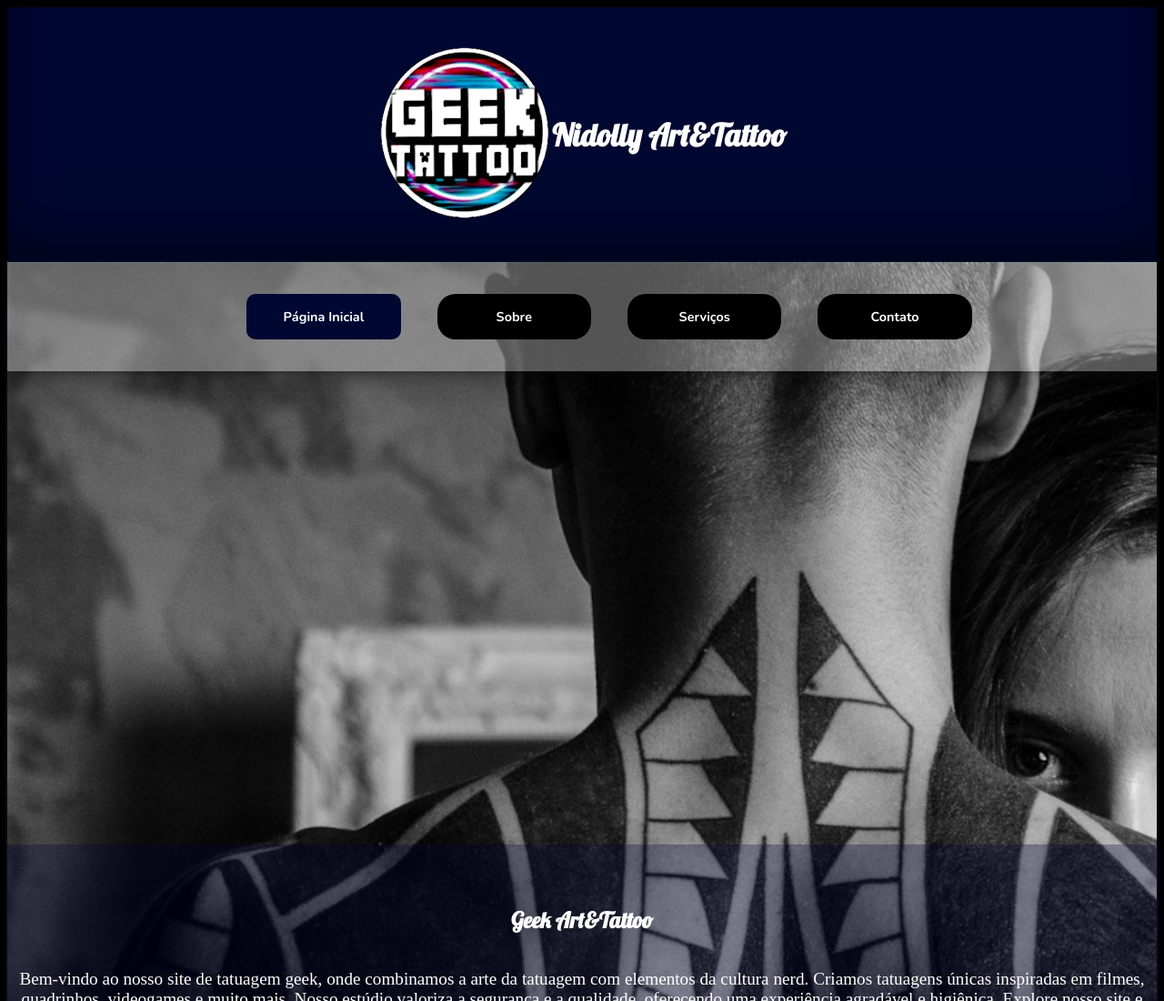
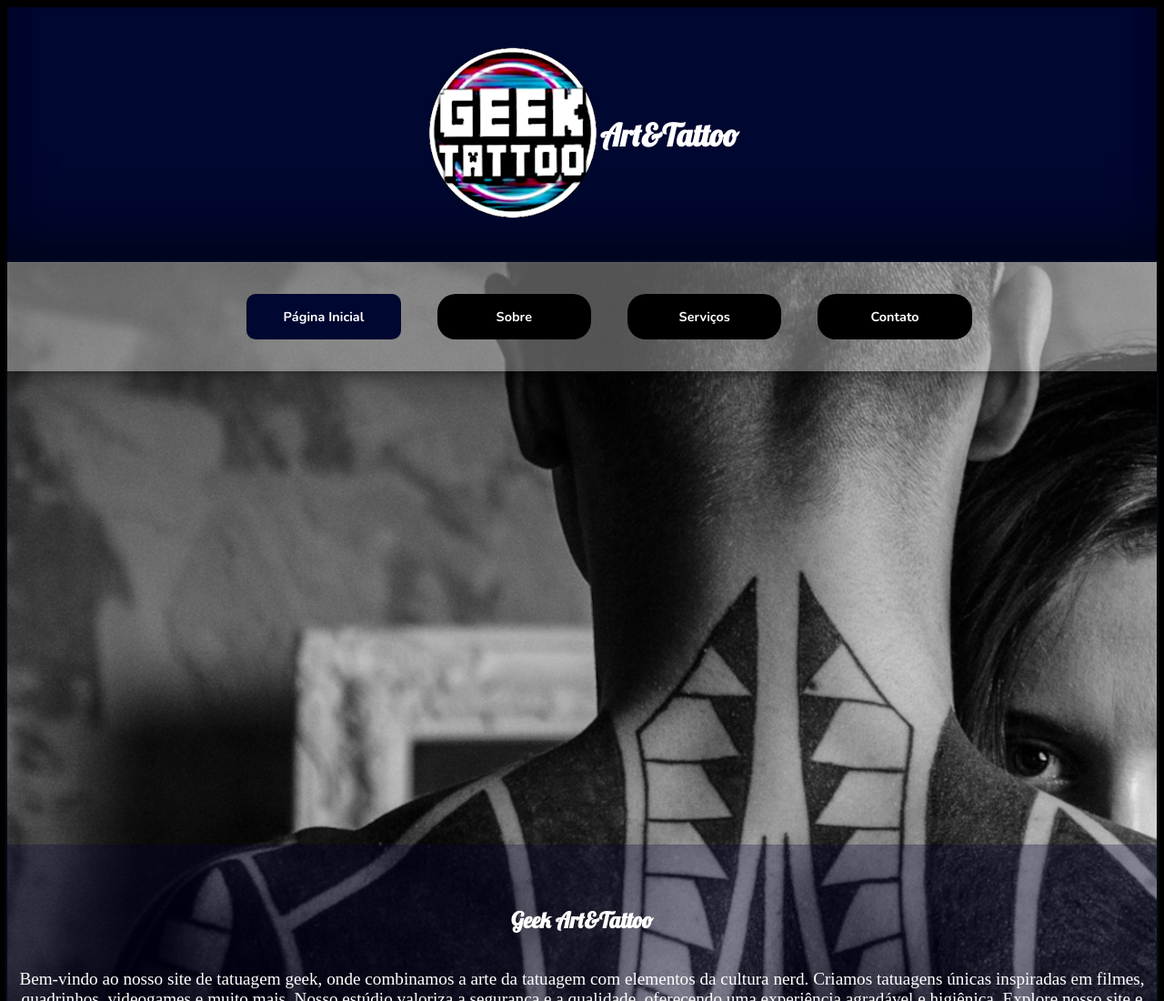
Before and after one commit to Thiago-taroliv/Trabalho-Reni--ofc-, a plain HTML site: page index.html in a window 1280 px wide. Shown: the top 1100 px of the page at 91% size. Drawn offline with nearby package versions, Linux system fonts and the light colour scheme; a web font is replaced by a local one.

Commit message:
Commit do Samuel Rosa

```diff
--- a/css/styleantigo.css
+++ b/css/styleantigo.css
@@ -124,7 +124,7 @@ header p{
 }
 
 #tattoos h2{
-    margin border-bottom: 20px;
+    margin border-bottom: 21px;
 }
 
 #fotos img {
--- a/index.html
+++ b/index.html
@@ -20,10 +20,10 @@
         <div id="header" class="header">
 
 
-                <div class="logo">
+                <div class="logo sla">
                     <img src="img/favicon/logo.png" alt="logo">
                 </div>
-                <h1>Nidolly Art&Tattoo</h1>
+                <h1> Art&Tattoo</h1>
         </div>
 
     <div class="fundo">
```
